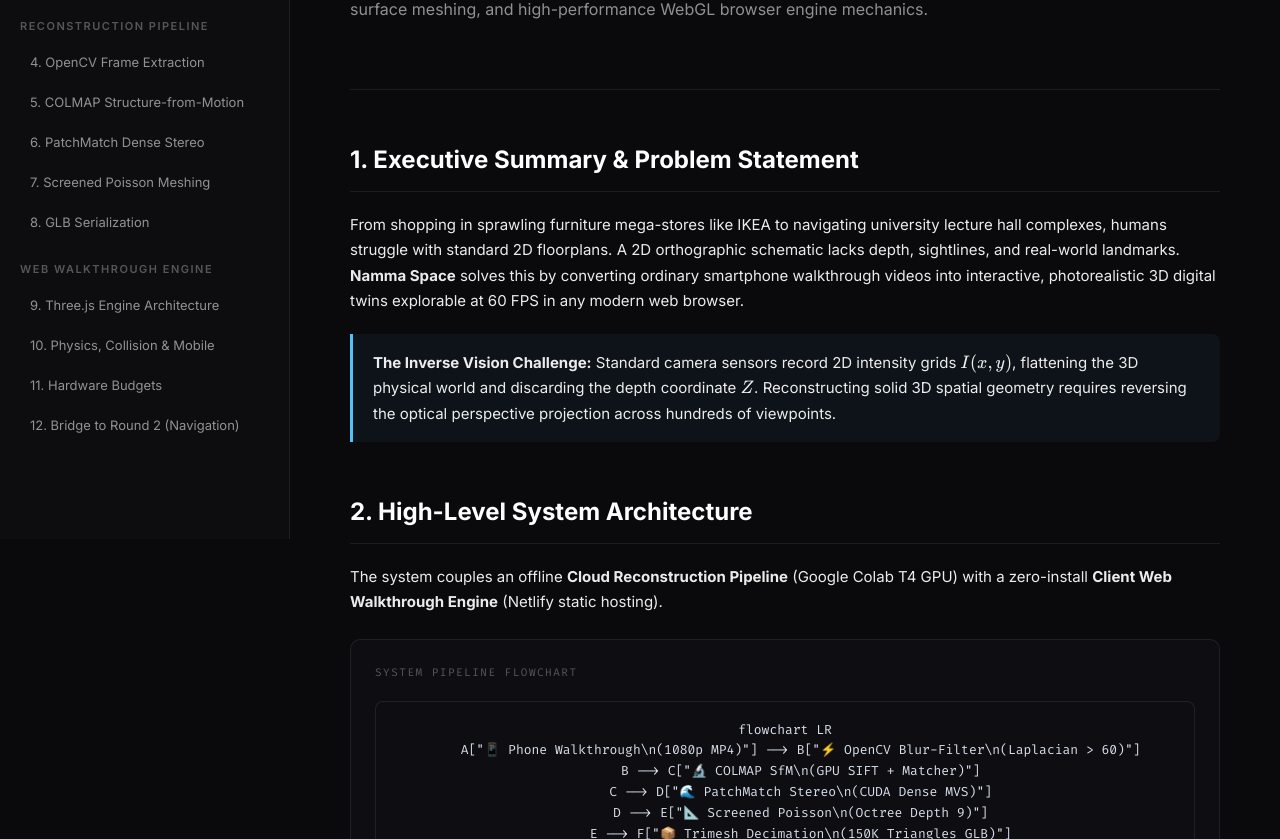
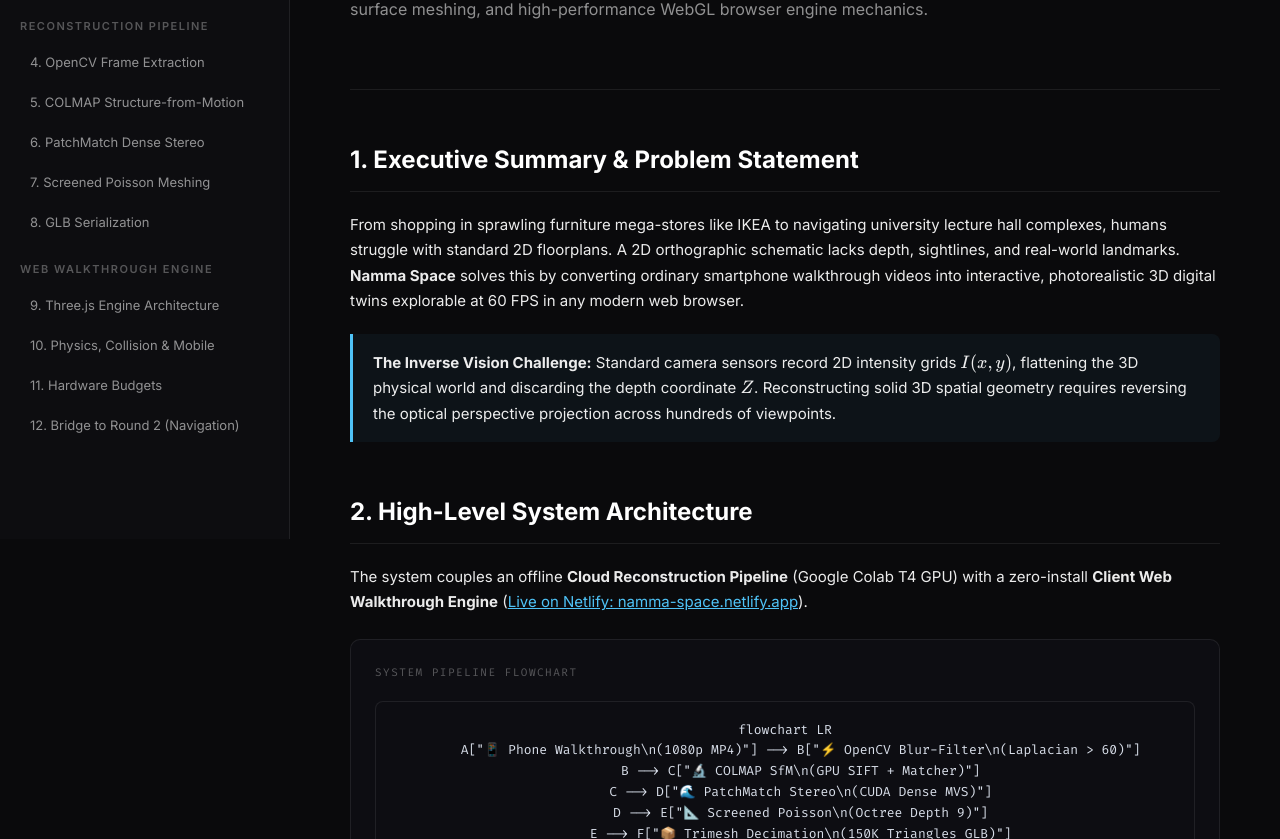
Before and after one commit to Prashantispacific/namma-space-round1, a plain HTML site: page guide.html in a window 1280 px wide. Shown: the part 261-1100 px from the top of the page. Drawn offline with nearby package versions, Linux system fonts and the light colour scheme.

Commit message:
docs: add live Netlify deployment URL (https://namma-space.netlify.app/)

```diff
--- a/guide.html
+++ b/guide.html
@@ -433,7 +433,7 @@
             <h2>2. High-Level System Architecture</h2>
             <p>
                 The system couples an offline <strong>Cloud Reconstruction Pipeline</strong> (Google Colab T4 GPU)
-                with a zero-install <strong>Client Web Walkthrough Engine</strong> (Netlify static hosting).
+                with a zero-install <strong>Client Web Walkthrough Engine</strong> (<a href="https://namma-space.netlify.app/" target="_blank" style="color: var(--accent);">Live on Netlify: namma-space.netlify.app</a>).
             </p>
             <div class="diagram-box">
                 <div class="diagram-title">System Pipeline Flowchart</div>
```
Also changed, not shown: 2 other files.
